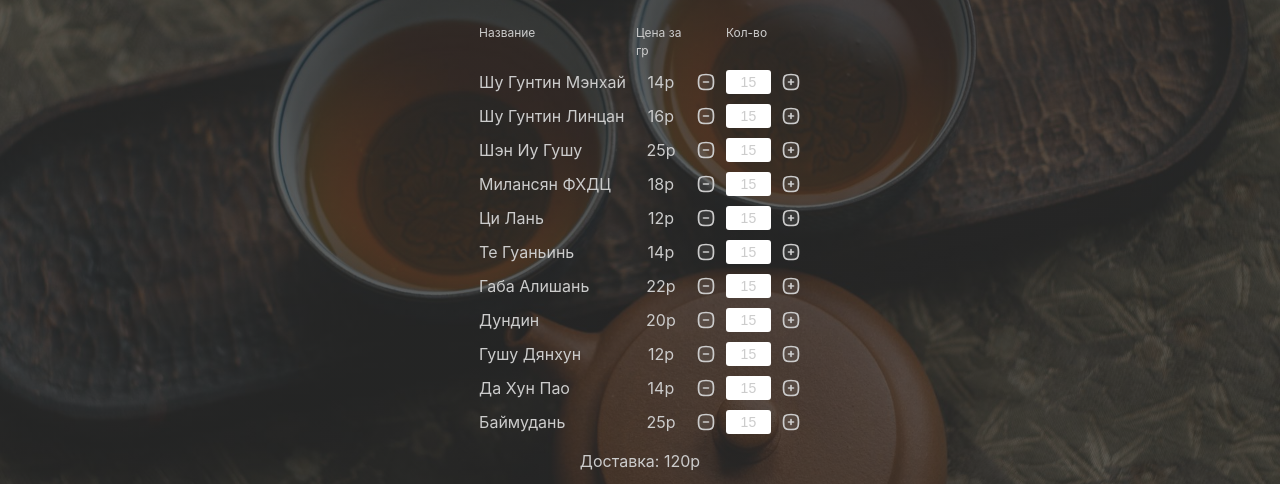
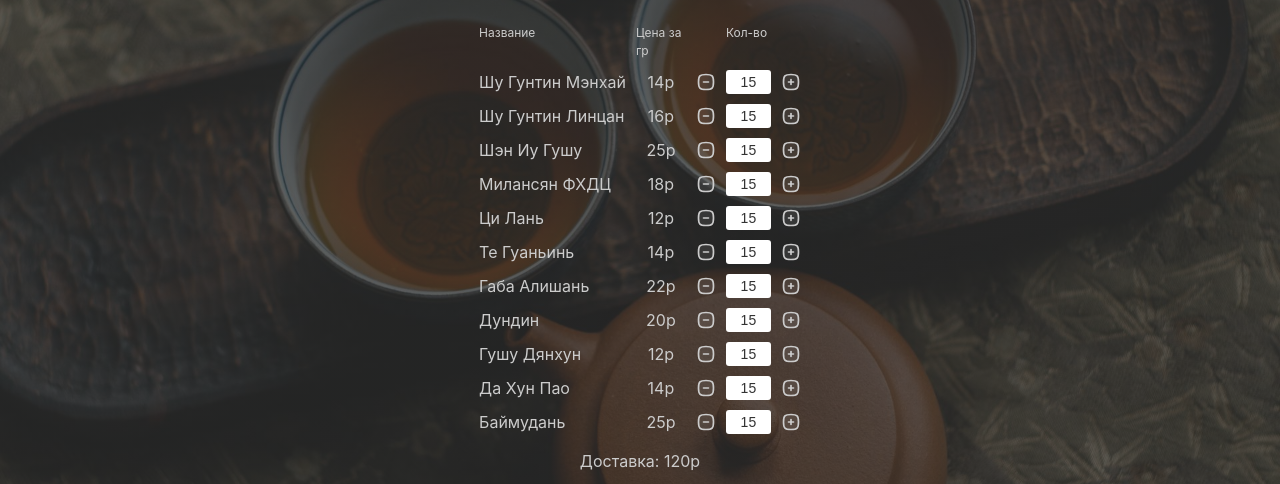
Before and after one commit to ivan-lev/tea-subscription, a React (Vite) app: page / in a window 1280 px wide. Shown: the part 128-612 px from the top of the page. Built offline with nearby package versions, Linux system fonts and the light colour scheme.

Commit message:
style: add secondary font color

```diff
--- a/src/index.scss
+++ b/src/index.scss
@@ -7,4 +7,5 @@ body {
   min-height: 100vh;
 
   --main-font-color: #cccccc;
+  --secondary-font-color: #333333;
 }
```
